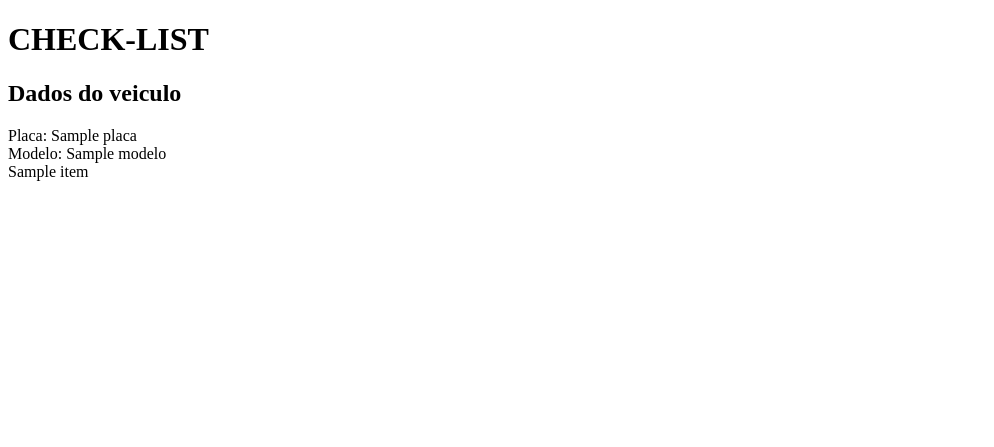
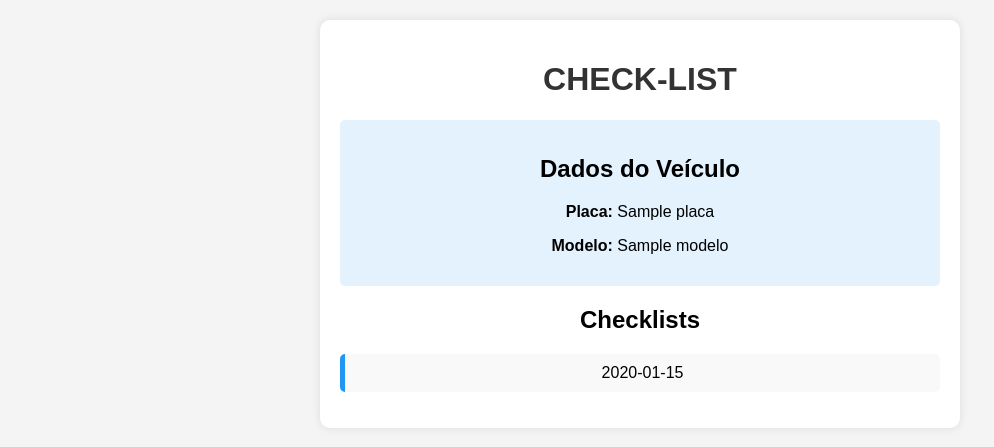
Before and after one commit to Astro026/grupo_mar, a Flask app: template app/templates/private/logistica/lista_checklist.html in a window 1280 px wide. Shown: the top 447 px of the page, without its empty margins (0-994 px from the left). Run offline with Flask 3, Linux system fonts and the light colour scheme; the template is opened without the code that fills it: most values are stand-ins (such as "Sample title", 1, 10 or a date in 2020).

Commit message:
Add files via upload

```diff
--- /dev/null
+++ b/app/static/css/logistica/lista_checklist.css
@@ -0,0 +1,47 @@
+body {
+    font-family: Arial, sans-serif;
+    background-color: #f4f4f4;
+    margin: 0;
+    padding: 20px;
+    text-align: center;
+}
+.container {
+    max-width: 600px;
+    margin: auto;
+    background: white;
+    padding: 20px;
+    border-radius: 10px;
+    box-shadow: 0 0 10px rgba(0, 0, 0, 0.1);
+}
+h1 {
+    color: #333;
+}
+.dados_veiculo {
+    background: #e3f2fd;
+    padding: 15px;
+    border-radius: 5px;
+    margin-bottom: 20px;
+}
+.checklist {
+    list-style: none;
+    padding: 0;
+}
+.checklist li {
+    background: #f9f9f9;
+    margin: 10px 0;
+    padding: 10px;
+    border-radius: 5px;
+    border-left: 5px solid #2196F3;
+    cursor: pointer;
+    transition: background 0.3s;
+}
+.checklist li:hover {
+    background: #e3f2fd;
+}
+.itens {
+    display: none;
+    padding: 10px;
+    background: #f1f1f1;
+    border-radius: 5px;
+    margin-top: 5px;
+}
--- /dev/null
+++ b/app/static/js/logistica/lista_checklist.js
@@ -0,0 +1,8 @@
+function toggleItems(index) {
+    var itensDiv = document.getElementById("itens-" + index);
+    if (itensDiv.style.display === "block") {
+        itensDiv.style.display = "none";
+    } else {
+        itensDiv.style.display = "block";
+    }
+}
--- a/app/templates/private/financeiro/home.html
+++ b/app/templates/private/financeiro/home.html
@@ -11,7 +11,7 @@
     <h2>Siga os seguintes passos para a utilização do sistema.</h2>
     <ul>
         <li>1 - Vá ao Chat-GPT</li>
-        <li>2 - Cole este prompt [ Create an archive with fake records of a payment sheet in CSV format, with the columns: 'id', 'nome', 'setor', 'cargo', 'salario', 'bonus', and 'data de pagamento'. Generate a large number of records. make sure it is csv and not by columns and sep using commas as separator.]</li>
+        <li>2 - Cole este prompt [ ]</li>
         <li>3 - Baixe o arquivo e faça upload no sistema</li>
     </ul>
     <p>Garanta que as colunas do arquivo estejam com os nomes corretos (nome, setor, cargo, salário, bônus, data de pagamento).</p>
--- a/app/templates/private/logistica/lista_checklist.html
+++ b/app/templates/private/logistica/lista_checklist.html
@@ -3,17 +3,34 @@
 <head>
     <meta charset="UTF-8">
     <meta name="viewport" content="width=device-width, initial-scale=1.0">
+    <link rel="stylesheet" href="/static/css/logistica/lista_checklist.css">
+    <script src="/static/js/logistica/lista_checklist.js" defer></script>
+
     <title>Check-list</title>
 </head>
 <body>
-    <h1>CHECK-LIST</h1>
-    <div class="dados_veiculo">
-        <h2>Dados do veiculo</h2>
-        <span>Placa: {{veiculo.placa}}</span> <br>
-        <span>Modelo: {{veiculo.modelo}}</span>
+    <div class="container">
+        <h1>CHECK-LIST</h1>
+        <div class="dados_veiculo">
+            <h2>Dados do Veículo</h2>
+            <p><strong>Placa:</strong> {{ veiculo.placa }}</p>
+            <p><strong>Modelo:</strong> {{ veiculo.modelo }}</p>
+        </div>
+        <h2>Checklists</h2>
+        <ul class="checklist">
+            {% for checklist in checklists %}
+                <li onclick="toggleItems({{ loop.index }})">
+                    {{ checklist.data_check.strftime('%d/%m/%Y') }}
+                    <div id="itens-{{ loop.index }}" class="itens">
+                        <ul>
+                            {% for item in checklist.itens %}
+                                <li><strong>{{ item.nome }}</strong>: {{ item.valor }}</li>
+                            {% endfor %}
+                        </ul>
+                    </div>
+                </li>
+            {% endfor %}
+        </ul>
     </div>
-    {% for item in list_item %}
-        {{item}} <br>
-    {%endfor%}
 </body>
 </html>
```
Also changed, not shown: app/__init__.py (+5 -3 lines), app/routes/logistica.py (+1 -9 lines).
